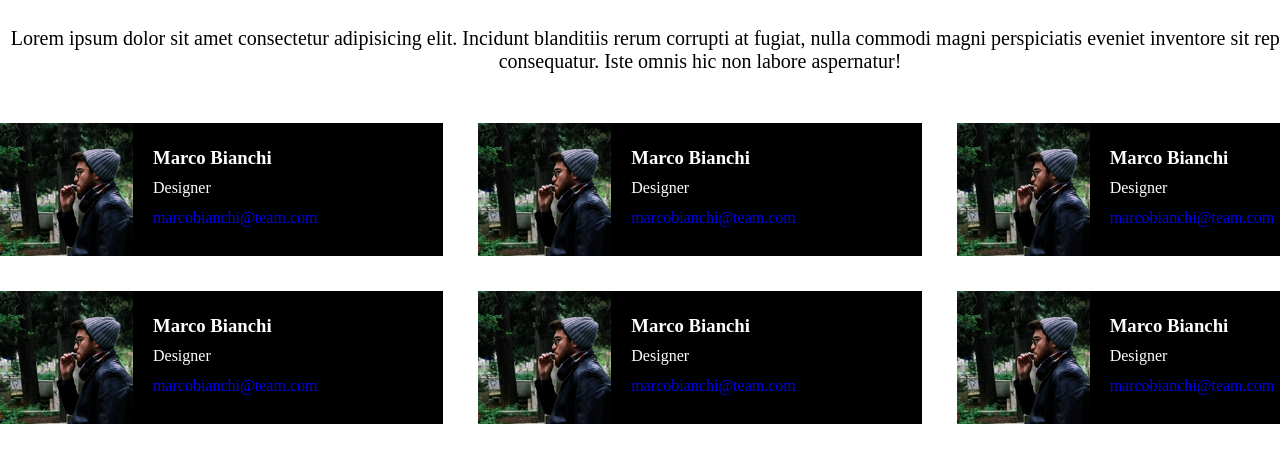
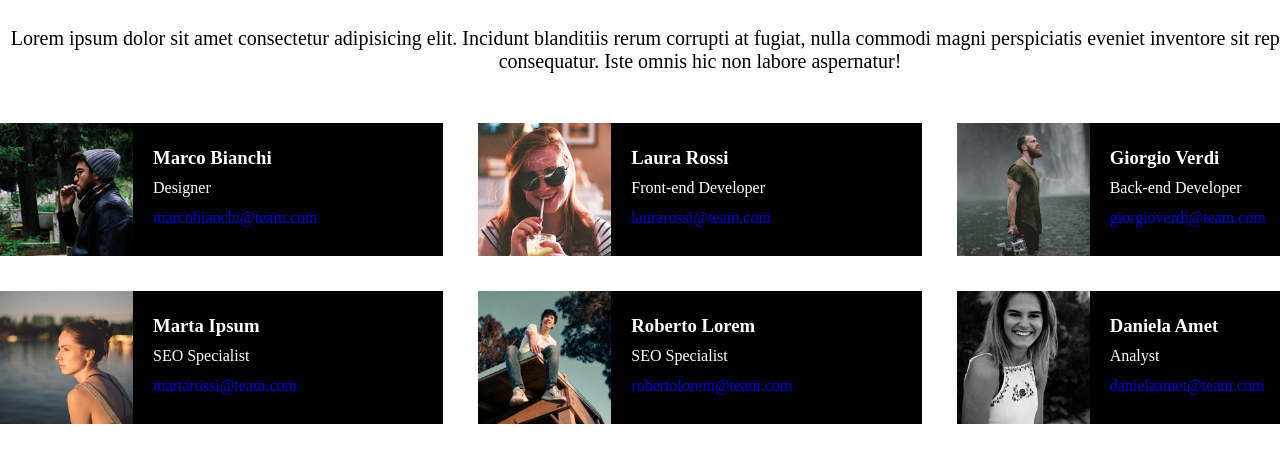
Before and after one commit to ValerioDiBiagio/js-our-team, a plain HTML site: page index.html in a window 1280 px wide. Shown: the part 67-530 px from the top of the page. Drawn offline with Linux system fonts and the light colour scheme.

Commit message:
feat: add js

```diff
--- a/index.html
+++ b/index.html
@@ -19,66 +19,7 @@
 
         <div class="container">
             <div class="row">
-              <div class="col">
-                <div class="box-pic">
-                    <img src="img/male1.png" alt="">
-                </div>
-                <div class="box-text">
-                    <h3>Marco Bianchi</h3>
-                    <div class="role">Designer</div>
-                    <div class="email"><a href="#">marcobianchi@team.com</a></div>
-                </div>
-              </div>
-              <div class="col">
-                <div class="box-pic">
-                    <img src="img/male1.png" alt="">
-                </div>
-                <div class="box-text">
-                    <h3>Marco Bianchi</h3>
-                    <div class="role">Designer</div>
-                    <div class="email"><a href="#">marcobianchi@team.com</a></div>
-                </div>
-              </div>
-              <div class="col">
-                <div class="box-pic">
-                    <img src="img/male1.png" alt="">
-                </div>
-                <div class="box-text">
-                    <h3>Marco Bianchi</h3>
-                    <div class="role">Designer</div>
-                    <div class="email"><a href="#">marcobianchi@team.com</a></div>
-                </div>
-              </div>
-              <div class="col">
-                <div class="box-pic">
-                    <img src="img/male1.png" alt="">
-                </div>
-                <div class="box-text">
-                    <h3>Marco Bianchi</h3>
-                    <div class="role">Designer</div>
-                    <div class="email"><a href="#">marcobianchi@team.com</a></div>
-                </div>
-              </div>
-              <div class="col">
-                <div class="box-pic">
-                    <img src="img/male1.png" alt="">
-                </div>
-                <div class="box-text">
-                    <h3>Marco Bianchi</h3>
-                    <div class="role">Designer</div>
-                    <div class="email"><a href="#">marcobianchi@team.com</a></div>
-                </div>
-              </div>
-              <div class="col">
-                <div class="box-pic">
-                    <img src="img/male1.png" alt="">
-                </div>
-                <div class="box-text">
-                    <h3>Marco Bianchi</h3>
-                    <div class="role">Designer</div>
-                    <div class="email"><a href="#">marcobianchi@team.com</a></div>
-                </div>
-              </div>
+
             </div>
         </div>
     </main>
--- a/script.js
+++ b/script.js
@@ -36,3 +36,51 @@ const teamMembers = [
     img: "img/female3.png"
   }
 ];
+
+
+/*
+<div class="col">
+  <div class="box-pic">
+    <img src="img/male1.png" alt="">
+  </div>
+  <div class="box-text">
+    <h3>Marco Bianchi</h3>
+    <div class="role">Designer</div>
+    <div class="email"><a href="#">marcobianchi@team.com</a></div>
+  </div>
+</div> */
+
+const parentElement = document.querySelector('.row');
+
+function renderHtml(parent, members) {
+
+  let coWorkers = '';
+
+  for (let i = 0; i < members.length; i++) {
+
+    const currentElement = members[i];
+    console.log(members[i]);
+
+    coWorkers += createHtmlElement(currentElement)
+
+  }
+
+  parent.innerHTML = coWorkers;
+
+}
+
+renderHtml(parentElement, teamMembers);
+
+function createHtmlElement(item) {
+
+  return `<div class="col">
+  <div class="box-pic">
+    <img src="${item.img}" alt="${item.img}">
+  </div>
+  <div class="box-text">
+    <h3>${item.name}</h3>
+    <div class="role">${item.role}</div>
+    <div class="email"><a href="#">${item.email}</a></div>
+  </div>
+</div>`
+}
```
Also changed, not shown: img/female1.png (added), img/female2.png (added), img/female3.png (added), img/male2.png (added), img/male3.png (added).
